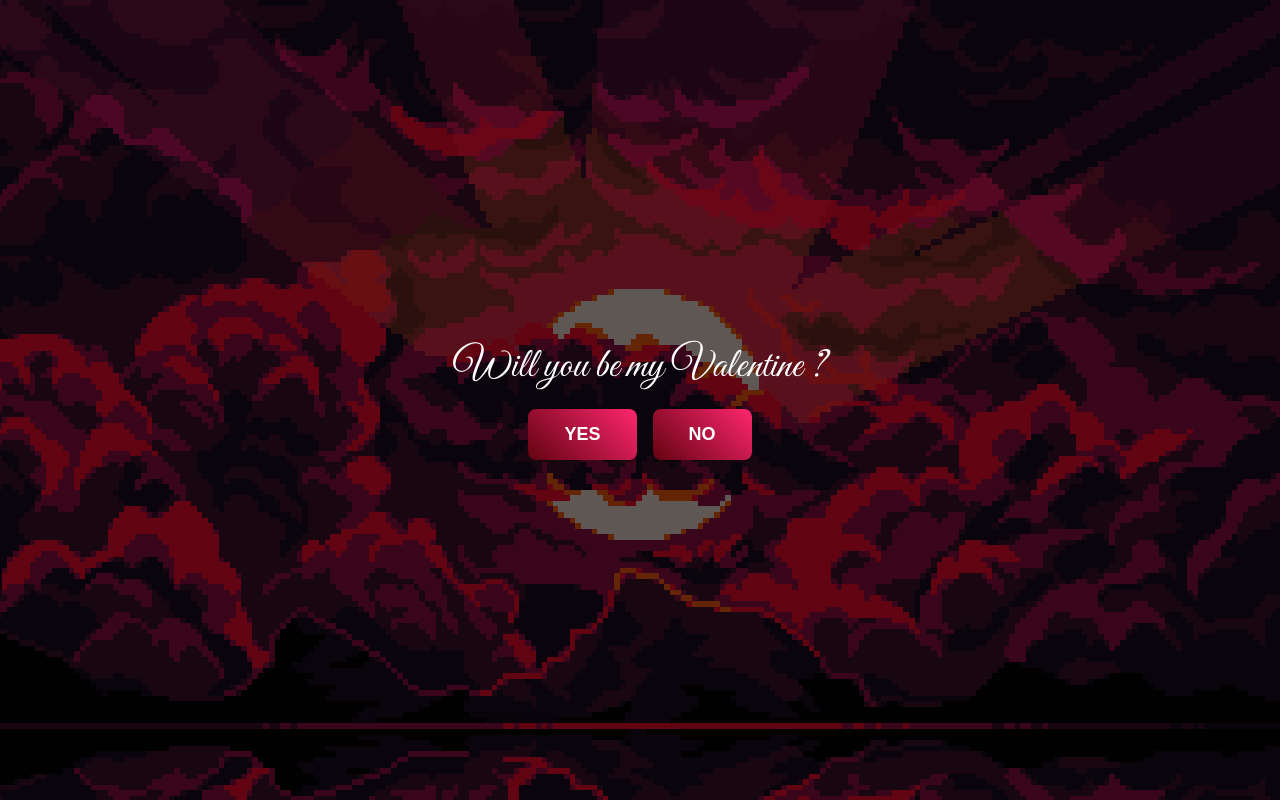
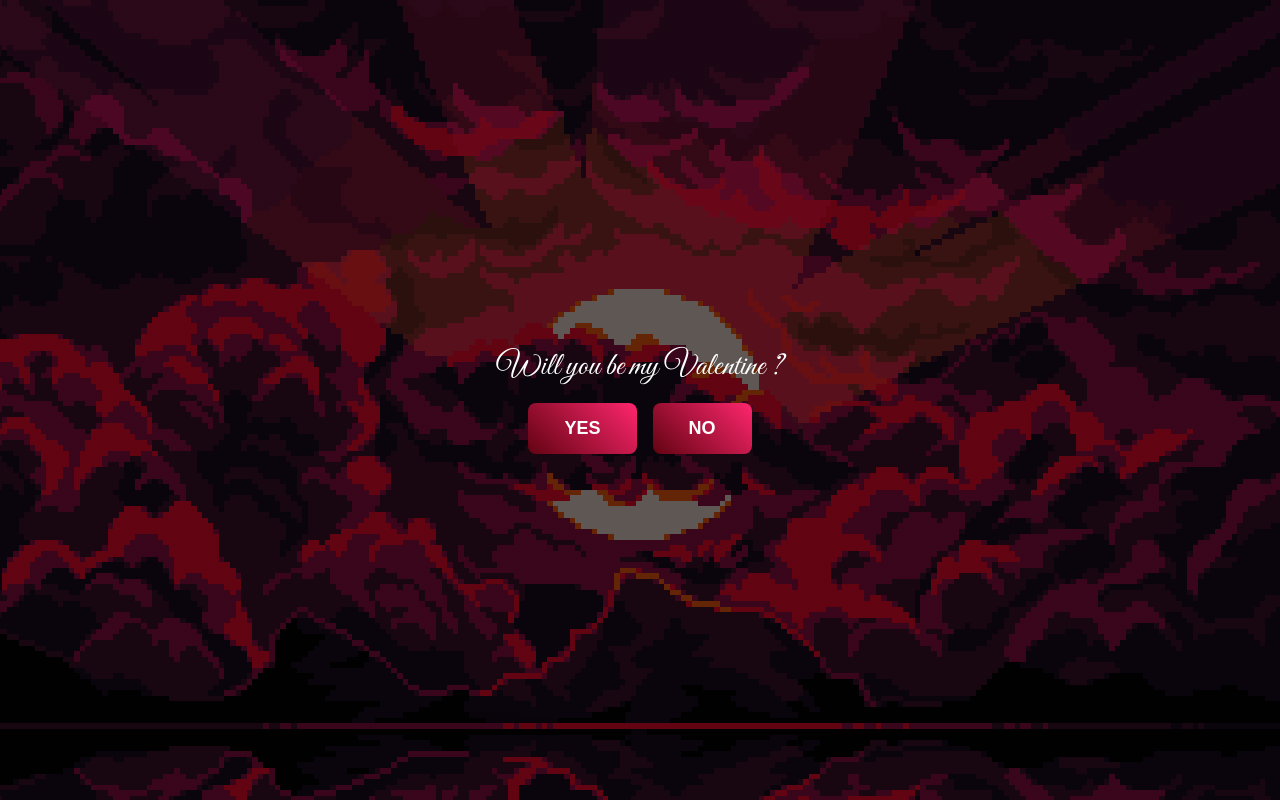
Before and after one commit to BorrachaFox/valentine, a plain HTML site: page index.html in a window 1280 px wide. Drawn offline with Linux system fonts and the light colour scheme; a web font is replaced by a local one.

Commit message:
Update style.css

```diff
--- a/style.css
+++ b/style.css
@@ -76,7 +76,7 @@ button:disabled {
   font-weight: 500;
   font-style: normal;
 
-  font-size: 2.6rem;
+  font-size: clamp(1.5rem, 2.5vw);
 }
 
 #frog_image {
```
